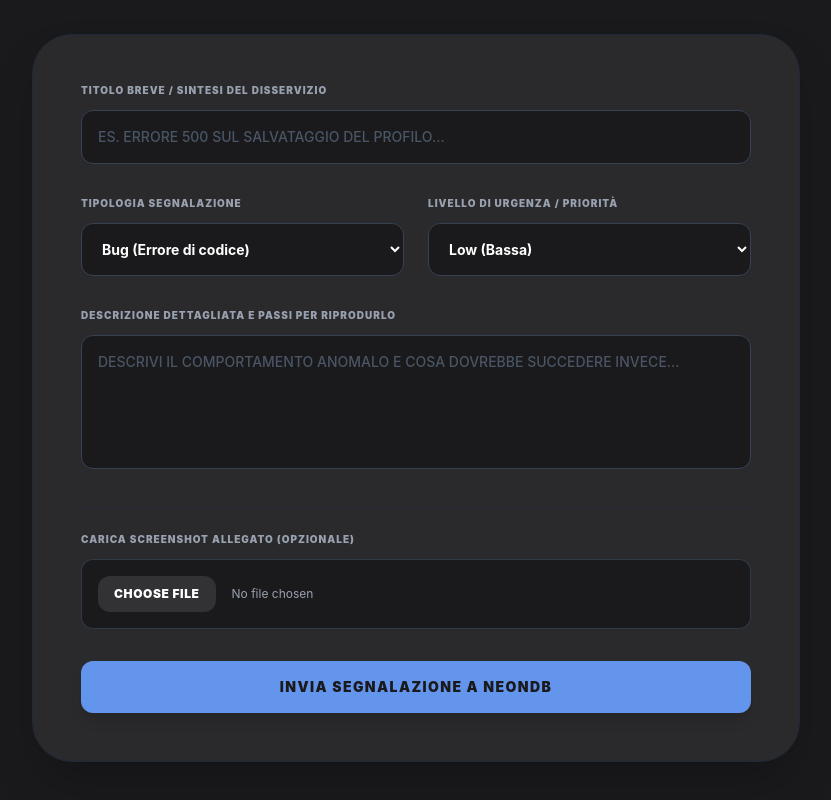
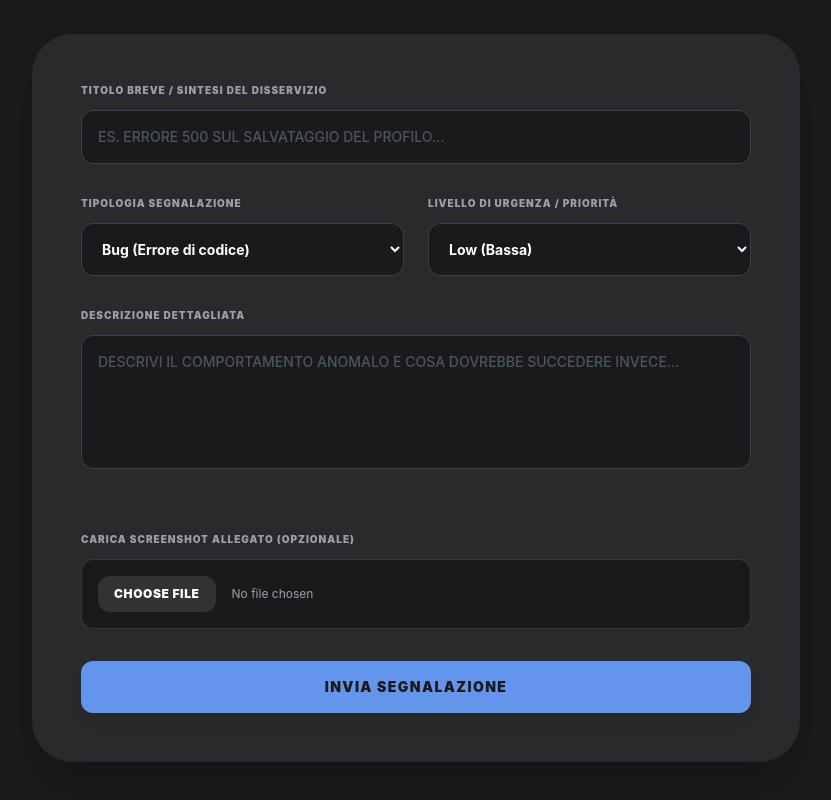
Before and after one commit to AstralMercy/BugBoard26, a React (Vite) app: page /create-issue in a window 1280 px wide. Shown: the part 250-1050 px from the top of the page, without its empty margins (224-1055 px from the left). Built offline with nearby package versions, Linux system fonts and the light colour scheme; sample sign-in values are in the browser's storage; the HTML template or start-up script is replaced by a standard one.

Commit message:
Form feedback: update issue creation page

```diff
--- a/src/pages/CreateIssuePage.jsx
+++ b/src/pages/CreateIssuePage.jsx
@@ -71,7 +71,7 @@ const CreateIssuePage = () => {
       });
 
       if (response.ok) {
-        triggerAlert("Bug segnalato e salvato correttamente su NeonDB!", 'success'); // Sostituito alert
+        triggerAlert("Bug segnalato e salvato correttamente", 'success'); // Sostituito alert
         setTimeout(() => navigate('/home'), 1500); // Ritorniamo alla dashboard con un piccolo delay per far vedere il popup
       } else {
         const errorData = await response.json();
@@ -160,7 +160,7 @@ const CreateIssuePage = () => {
               {/* DESCRIZIONE DETTAGLIATA */}
               <div>
                 <label className="block text-[10px] font-black uppercase tracking-widest text-gray-400 mb-3">
-                  Descrizione Dettagliata e Passi per Riprodurlo
+                  Descrizione Dettagliata
                 </label>
                 <textarea
                   required
@@ -198,7 +198,7 @@ const CreateIssuePage = () => {
                 disabled={isSubmitting}
                 className="w-full py-4 bg-[#6495ED] hover:bg-[#5a86d6] text-[#1a1a1c] font-black uppercase text-sm tracking-widest rounded-xl shadow-lg disabled:opacity-50 transition-all"
               >
-                {isSubmitting ? "Salvataggio su NeonDB in corso..." : "Invia Segnalazione a NeonDB"}
+                {isSubmitting ? "Salvataggio della segnalazione in corso..." : "Invia Segnalazione"}
               </button>
 
             </form>
```
